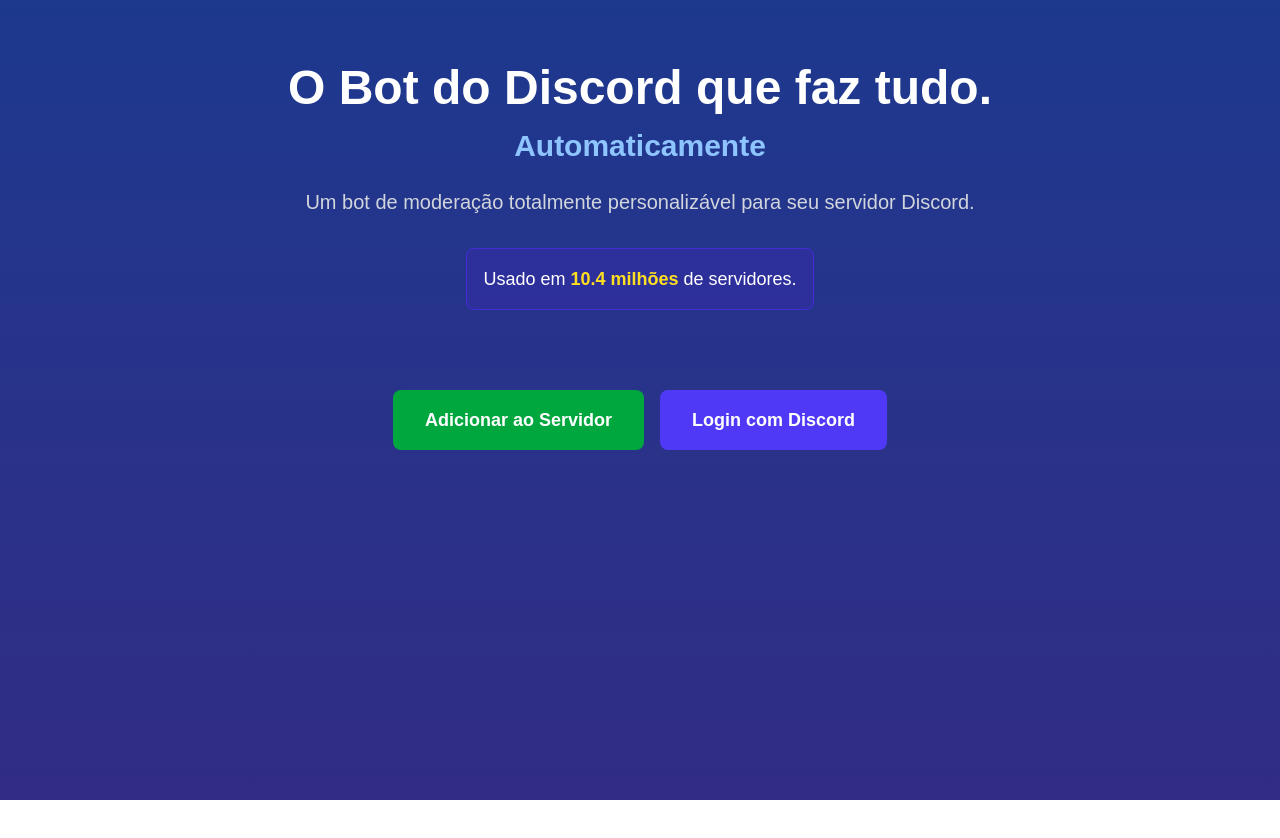
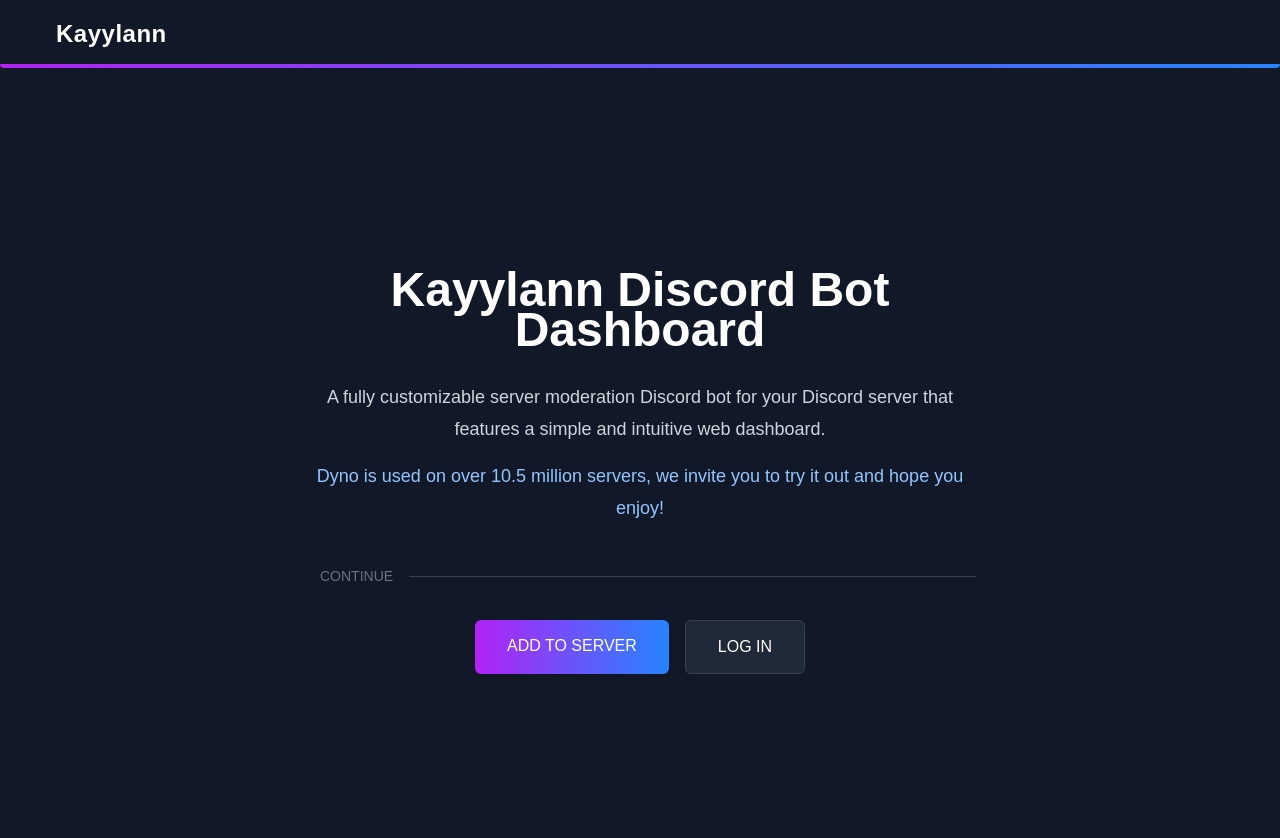
Before and after one commit to kailangl/discord-bot-kayylann, a Next.js app: page / in a window 1280 px wide. Shown: the top 838 px of the page. Before the commit the page ends 800 px from the top, so only its background shows below. Built offline with nearby package versions, Linux system fonts and the light colour scheme; no server answers.

Commit message:
header inicio

```diff
--- /dev/null
+++ b/components/Header.tsx
@@ -0,0 +1,16 @@
+import React from 'react';
+import styles from '../styles/Home.module.css';
+
+const Header = () => {
+  return (
+    <header className={styles.header}>
+      <div className={styles.headerContent}>
+        <h1 className={styles.logo}>Kayylann</h1>
+      </div>
+
+    </header>
+
+  );
+};
+
+export default Header;
--- a/pages/index.tsx
+++ b/pages/index.tsx
@@ -1,92 +1,52 @@
 import type { NextPage } from 'next';
-import { useSession, signIn, signOut } from 'next-auth/react';
-import Link from 'next/link';
-import { DiscordLoginButton } from '../components/DiscordLoginButton';
+import { useSession, signIn } from 'next-auth/react';
+import Head from 'next/head';
+import Header from '../components/Header';
+import styles from '../styles/Home.module.css';
 
 const Home: NextPage = () => {
-  const { data: session, status } = useSession();
+  const { status } = useSession();
 
   return (
-    <div className="min-h-screen bg-gradient-to-b from-blue-900 to-indigo-900 text-white">
-      <main className="container mx-auto px-4 py-16 flex flex-col items-center text-center">
-        <div className="max-w-3xl mb-12">
-          <h1 className="text-5xl font-bold mb-4">O Bot do Discord que faz tudo.</h1>
-          <h2 className="text-3xl font-semibold text-blue-300 mb-6">Automaticamente</h2>
+    <>
+      <Head>
+        <title>Kayylann Discord Bot Dashboard</title>
+        <meta name="description" content="Dashboard de gerenciamento do bot Kayylann para Discord" />
+      </Head>
 
-          <p className="text-xl text-gray-300 mb-8">
-            Um bot de moderação totalmente personalizável para seu servidor Discord.
+      <Header />
+
+      <div className={styles.container}>
+        <div className={styles.content}>
+          <h1 className={styles.title}>Kayylann Discord Bot Dashboard</h1>
+
+          <div className={styles.description}>
+            <p>
+              A fully customizable server moderation Discord bot for your Discord server that features a simple and intuitive web dashboard.
             </p>
-
-          <div className="bg-indigo-800/50 p-4 rounded-lg border border-indigo-700 inline-block">
-            <p className="text-lg">
-              Usado em <span className="font-bold text-yellow-300">10.4 milhões</span> de servidores.
+            <p className={styles.highlight}>
+              Dyno is used on over 10.5 million servers, we invite you to try it out and hope you enjoy!
             </p>
           </div>
+
+          <div className={styles.divider}>
+            <span className={styles.dividerText}>CONTINUE</span>
           </div>
 
-
-        {status === "authenticated" && (
-          <div className="mb-8 p-4 bg-gray-800 rounded-lg max-w-md w-full">
-            <h3 className="text-xl font-bold mb-2">Você está logado como:</h3>
-            <div className="flex items-center justify-center gap-3 mb-4">
-              {session.user?.image && (
-                <img
-                  src={session.user.image}
-                  alt="Avatar"
-                  className="w-12 h-12 rounded-full"
-                />
-              )}
-              <span className="font-medium">{session.user?.name}</span>
-            </div>
-
-
-            <Link href="/dashboard/servers" passHref>
-              <button className="bg-indigo-600 hover:bg-indigo-500 text-white font-bold py-2 px-4 rounded mb-2 w-full">
-                Gerenciar Servidores
-              </button>
-            </Link>
-
-            <button
-              onClick={() => signOut()}
-              className="text-sm bg-red-600 hover:bg-red-500 px-3 py-1 rounded w-full"
-            >
-              Sair
-            </button>
-          </div>
-        )}
-
-        <div className="flex flex-col sm:flex-row gap-4 mt-8">
-          <a
-            href="/add-to-server"
-            className="bg-green-600 hover:bg-green-500 text-white font-bold py-4 px-8 rounded-lg text-lg transition-colors"
-          >
-            Adicionar ao Servidor
+          <div className={styles.buttons}>
+            <a href="/add-to-server" className={styles.primaryButton}>
+              ADD TO SERVER
             </a>
 
-
-          {status !== "authenticated" ? (
-            <button
-              onClick={() => signIn('discord')}
-              className="bg-indigo-600 hover:bg-indigo-500 text-white font-bold py-4 px-8 rounded-lg text-lg transition-colors"
-            >
-              Login com Discord
+            {status !== "authenticated" && (
+              <button onClick={() => signIn('discord')} className={styles.secondaryButton}>
+                LOG IN
               </button>
-          ) : (
-            <DiscordLoginButton />
             )}
           </div>
-
-
-        {process.env.NODE_ENV === 'development' && status === "authenticated" && (
-          <div className="mt-8 p-4 bg-gray-900 rounded-lg max-w-xl w-full text-left">
-            <h4 className="font-bold mb-2">Dados da Sessão (Debug):</h4>
-            <pre className="text-xs bg-black p-3 rounded overflow-x-auto">
-              {JSON.stringify(session, null, 2)}
-            </pre>
         </div>
-        )}
-      </main>
       </div>
+    </>
   );
 };
 
--- /dev/null
+++ b/styles/Home.module.css
@@ -0,0 +1,195 @@
+.container {
+    min-height: 100vh;
+    background-color: #111827;
+
+    color: white;
+    display: flex;
+    flex-direction: column;
+    align-items: center;
+    justify-content: center;
+    padding: 1.5rem;
+}
+
+.content {
+    max-width: 42rem;
+
+    width: 100%;
+    animation: fadeIn 0.6s ease-out forwards;
+}
+
+.title {
+    font-size: 2.25rem;
+
+    line-height: 2.5rem;
+    font-weight: 700;
+    text-align: center;
+    margin-bottom: 2rem;
+    background-clip: text;
+    -webkit-background-clip: text;
+    color: transparent;
+    background-color: #fff;
+
+}
+
+@media (min-width: 768px) {
+    .title {
+        font-size: 3rem;
+
+    }
+}
+
+.description {
+    font-size: 1.125rem;
+
+    color: #d1d5db;
+
+    text-align: center;
+    margin-bottom: 2.5rem;
+    line-height: 1.75;
+}
+
+.description p {
+    margin-bottom: 1rem;
+}
+
+.highlight {
+    font-weight: 500;
+    color: #93c5fd;
+
+}
+
+.divider {
+    position: relative;
+    margin: 2rem 0;
+}
+
+.divider::before {
+    content: "";
+    position: absolute;
+    top: 50%;
+    left: 0;
+    right: 0;
+    border-top: 1px solid #374151;
+
+}
+
+.dividerText {
+    position: relative;
+    padding: 0 1rem;
+    background-color: #111827;
+
+    color: #6b7280;
+
+    font-size: 0.875rem;
+
+}
+
+.buttons {
+    display: flex;
+    flex-direction: column;
+    gap: 1rem;
+    margin-top: 1.5rem;
+}
+
+@media (min-width: 640px) {
+    .buttons {
+        flex-direction: row;
+        justify-content: center;
+    }
+}
+
+.primaryButton {
+    padding: 0.875rem 2rem;
+    background-image: linear-gradient(to right, #B123F3, #2684FF);
+    color: white;
+    font-weight: 500;
+    border-radius: 0.375rem;
+    text-align: center;
+    transition: all 0.3s ease;
+    box-shadow: 0 4px 6px -1px rgba(0, 0, 0, 0.1), 0 2px 4px -1px rgba(0, 0, 0, 0.06);
+}
+
+.primaryButton:hover {
+    background-image: linear-gradient(to right, #B123F3, #2684FF);
+    transform: scale(1.02);
+    box-shadow: 0 10px 15px -3px rgba(59, 130, 246, 0.1), 0 4px 6px -2px rgba(59, 130, 246, 0.05);
+}
+
+.secondaryButton {
+    padding: 0.875rem 2rem;
+    background-color: #1f2937;
+
+    color: white;
+    font-weight: 500;
+    border-radius: 0.375rem;
+    border: 1px solid #374151;
+    /* gray-700 */
+    transition: all 0.3s ease;
+}
+
+.secondaryButton:hover {
+    background-color: #4b5563;
+
+    border-color: #4b5563;
+
+    transform: scale(1.02);
+}
+
+@keyframes fadeIn {
+    from {
+        opacity: 0;
+        transform: translateY(10px);
+    }
+
+    to {
+        opacity: 1;
+        transform: translateY(0);
+    }
+}
+
+.header {
+  width: 100%;
+    background-color: #111827;
+  position: relative;
+  z-index: 10;
+  padding: 1rem 0;
+
+}
+
+.header::after {
+  content: '';
+  position: absolute;
+  bottom: 0;
+  left: 0;
+  right: 0;
+  height: 4px;
+  background: linear-gradient(to right, #B123F3, #2684FF);
+  border-radius: 0 0 10px 10px;
+}
+
+.headerContent {
+    max-width: 1200px;
+    margin: 0 auto;
+    padding: 0 1rem;
+    display: flex;
+    align-items: center;
+}
+
+.logo {
+    color: white;
+    font-size: 1.5rem;
+    font-weight: 700;
+    margin: 0;
+    letter-spacing: 0.5px;
+}
+
+/* Mantém todos os estilos anteriores do Home.module.css */
+.container {
+    padding-top: 0;
+    /* Remove padding top já que temos o header */
+}
+
+/* Adiciona um pequeno espaçamento entre header e conteúdo */
+.content {
+    margin-top: 2rem;
+}
```
Also changed, not shown: 1 other file (tests, documents, lock files or other folders). Lines whose indentation alone changed are shown as unchanged.
